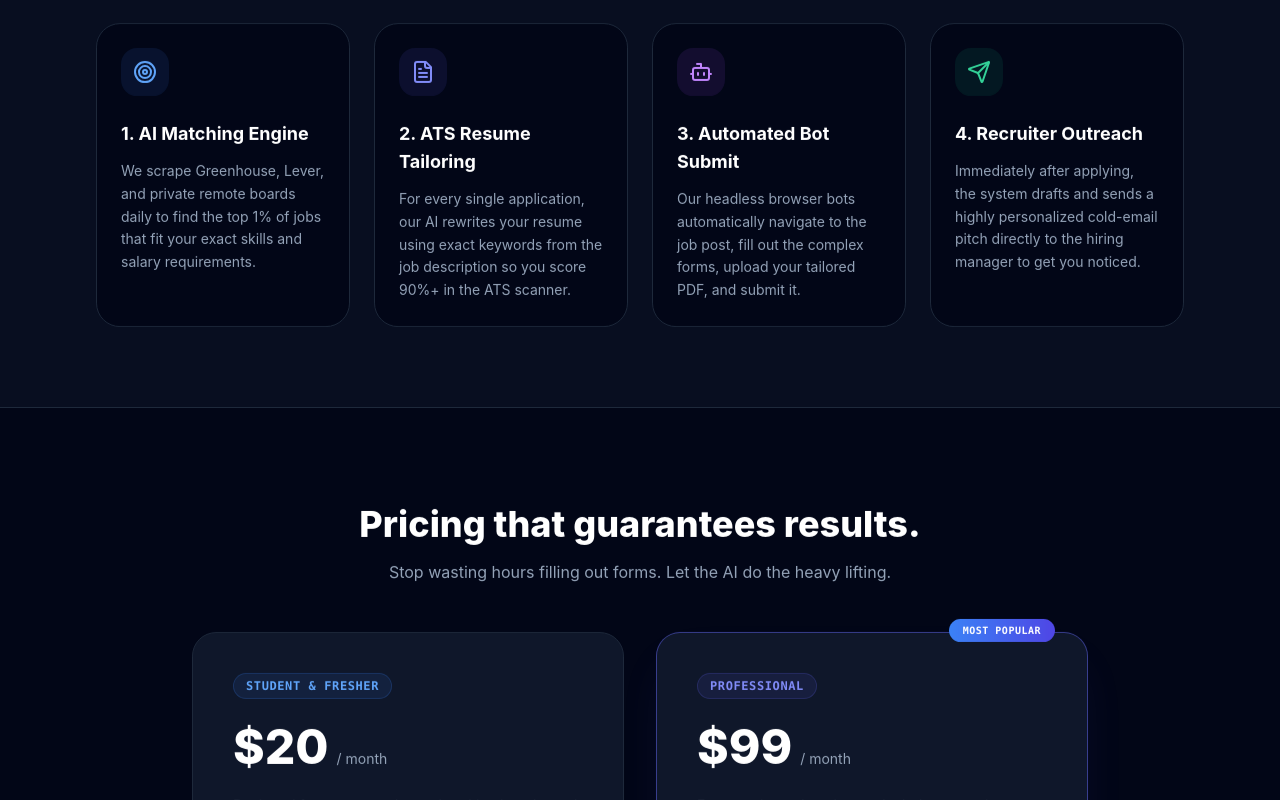
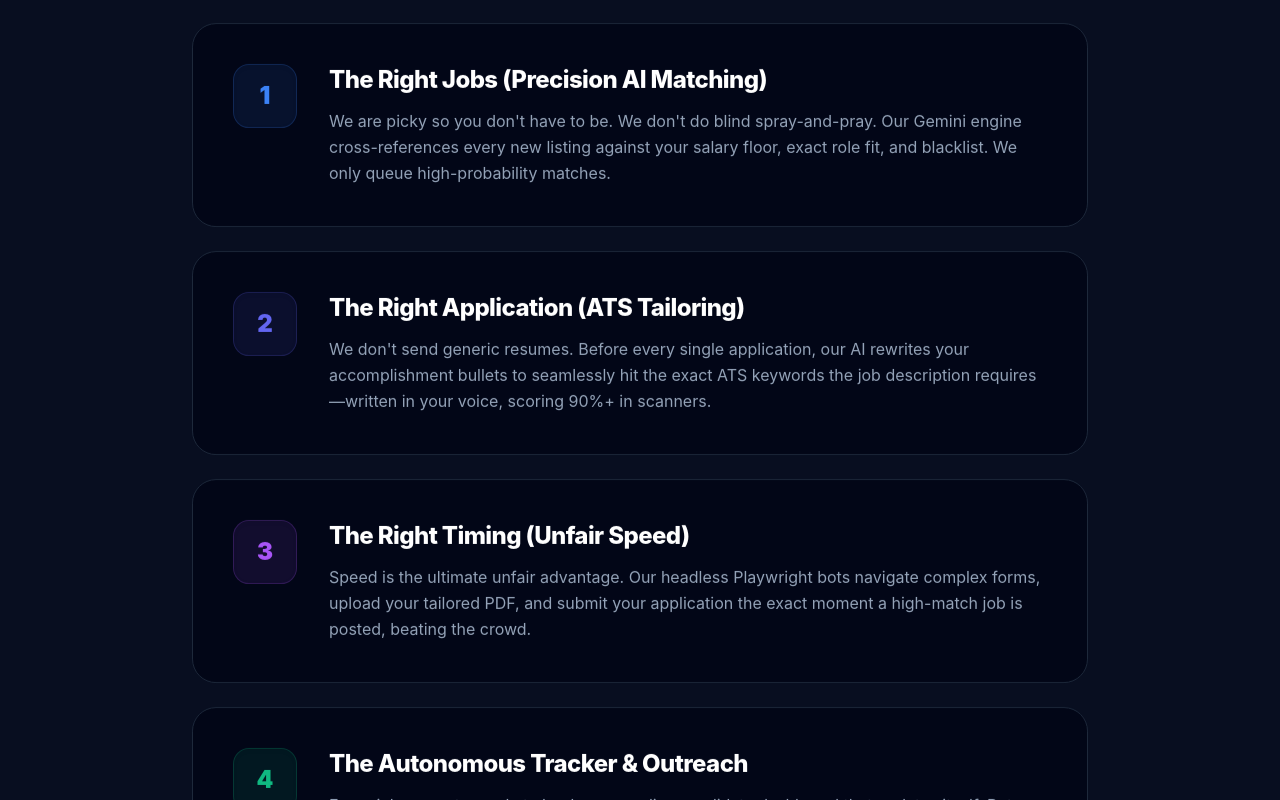
Before and after one commit to kpbhoomika/reverse-recruit-ai, a Next.js app: page / in a window 1280 px wide. Shown: the part 1120-1920 px from the top of the page. Built offline with nearby package versions, Linux system fonts and the light colour scheme.

Commit message:
Refactor landing page features into ApplyBlast-style vertical storytelling flow

```diff
--- a/app/page.tsx
+++ b/app/page.tsx
@@ -114,50 +114,58 @@ export default function LandingPage() {
 
           <div
             ref={featuresReveal.ref}
-            className={`grid grid-cols-1 md:grid-cols-2 lg:grid-cols-4 gap-6 reveal-init ${featuresReveal.isVisible ? "reveal-visible" : ""}`}
+            className={`flex flex-col gap-6 max-w-4xl mx-auto reveal-init ${featuresReveal.isVisible ? "reveal-visible" : ""}`}
           >
             {/* Feature 1 */}
-            <div className="bg-slate-950 border border-slate-800 p-6 rounded-3xl hover:border-blue-500/50 transition-colors">
-              <div className="h-12 w-12 rounded-2xl bg-blue-500/10 flex items-center justify-center mb-6">
-                <Target className="h-6 w-6 text-blue-400" />
+            <div className="bg-slate-950 border border-slate-800 p-8 sm:p-10 rounded-3xl hover:border-blue-500/50 transition-colors flex flex-col sm:flex-row gap-8 items-start">
+              <div className="h-16 w-16 shrink-0 rounded-2xl bg-blue-500/10 flex items-center justify-center shadow-inner border border-blue-500/20">
+                <span className="text-2xl font-black text-blue-500">1</span>
               </div>
-              <h3 className="text-lg font-bold text-white mb-3">1. AI Matching Engine</h3>
-              <p className="text-sm text-slate-400 leading-relaxed">
-                We scrape Greenhouse, Lever, and private remote boards daily to find the top 1% of jobs that fit your exact skills and salary requirements.
-              </p>
+              <div>
+                <h3 className="text-2xl font-extrabold text-white mb-3 tracking-tight">The Right Jobs (Precision AI Matching)</h3>
+                <p className="text-base text-slate-400 leading-relaxed">
+                  We are picky so you don't have to be. We don't do blind spray-and-pray. Our Gemini engine cross-references every new listing against your salary floor, exact role fit, and blacklist. We only queue high-probability matches.
+                </p>
+              </div>
             </div>
 
             {/* Feature 2 */}
-            <div className="bg-slate-950 border border-slate-800 p-6 rounded-3xl hover:border-indigo-500/50 transition-colors">
-              <div className="h-12 w-12 rounded-2xl bg-indigo-500/10 flex items-center justify-center mb-6">
-                <FileText className="h-6 w-6 text-indigo-400" />
+            <div className="bg-slate-950 border border-slate-800 p-8 sm:p-10 rounded-3xl hover:border-indigo-500/50 transition-colors flex flex-col sm:flex-row gap-8 items-start">
+              <div className="h-16 w-16 shrink-0 rounded-2xl bg-indigo-500/10 flex items-center justify-center shadow-inner border border-indigo-500/20">
+                <span className="text-2xl font-black text-indigo-500">2</span>
               </div>
-              <h3 className="text-lg font-bold text-white mb-3">2. ATS Resume Tailoring</h3>
-              <p className="text-sm text-slate-400 leading-relaxed">
-                For every single application, our AI rewrites your resume using exact keywords from the job description so you score 90%+ in the ATS scanner.
-              </p>
+              <div>
+                <h3 className="text-2xl font-extrabold text-white mb-3 tracking-tight">The Right Application (ATS Tailoring)</h3>
+                <p className="text-base text-slate-400 leading-relaxed">
+                  We don't send generic resumes. Before every single application, our AI rewrites your accomplishment bullets to seamlessly hit the exact ATS keywords the job description requires—written in your voice, scoring 90%+ in scanners.
+                </p>
+              </div>
             </div>
 
             {/* Feature 3 */}
-            <div className="bg-slate-950 border border-slate-800 p-6 rounded-3xl hover:border-purple-500/50 transition-colors">
-              <div className="h-12 w-12 rounded-2xl bg-purple-500/10 flex items-center justify-center mb-6">
-                <Bot className="h-6 w-6 text-purple-400" />
+            <div className="bg-slate-950 border border-slate-800 p-8 sm:p-10 rounded-3xl hover:border-purple-500/50 transition-colors flex flex-col sm:flex-row gap-8 items-start">
+              <div className="h-16 w-16 shrink-0 rounded-2xl bg-purple-500/10 flex items-center justify-center shadow-inner border border-purple-500/20">
+                <span className="text-2xl font-black text-purple-500">3</span>
               </div>
-              <h3 className="text-lg font-bold text-white mb-3">3. Automated Bot Submit</h3>
-              <p className="text-sm text-slate-400 leading-relaxed">
-                Our headless browser bots automatically navigate to the job post, fill out the complex forms, upload your tailored PDF, and submit it.
-              </p>
+              <div>
+                <h3 className="text-2xl font-extrabold text-white mb-3 tracking-tight">The Right Timing (Unfair Speed)</h3>
+                <p className="text-base text-slate-400 leading-relaxed">
+                  Speed is the ultimate unfair advantage. Our headless Playwright bots navigate complex forms, upload your tailored PDF, and submit your application the exact moment a high-match job is posted, beating the crowd.
+                </p>
+              </div>
             </div>
 
             {/* Feature 4 */}
-            <div className="bg-slate-950 border border-slate-800 p-6 rounded-3xl hover:border-emerald-500/50 transition-colors">
-              <div className="h-12 w-12 rounded-2xl bg-emerald-500/10 flex items-center justify-center mb-6">
-                <Send className="h-6 w-6 text-emerald-400" />
+            <div className="bg-slate-950 border border-slate-800 p-8 sm:p-10 rounded-3xl hover:border-emerald-500/50 transition-colors flex flex-col sm:flex-row gap-8 items-start">
+              <div className="h-16 w-16 shrink-0 rounded-2xl bg-emerald-500/10 flex items-center justify-center shadow-inner border border-emerald-500/20">
+                <span className="text-2xl font-black text-emerald-500">4</span>
               </div>
-              <h3 className="text-lg font-bold text-white mb-3">4. Recruiter Outreach</h3>
-              <p className="text-sm text-slate-400 leading-relaxed">
-                Immediately after applying, the system drafts and sends a highly personalized cold-email pitch directly to the hiring manager to get you noticed.
-              </p>
+              <div>
+                <h3 className="text-2xl font-extrabold text-white mb-3 tracking-tight">The Autonomous Tracker & Outreach</h3>
+                <p className="text-base text-slate-400 leading-relaxed">
+                  Every job you auto-apply to lands on your live candidate dashboard that updates itself. But we don't stop there: our system immediately drafts and sends a highly personalized cold-email pitch directly to the hiring manager.
+                </p>
+              </div>
             </div>
           </div>
         </div>
```
Also changed, not shown: update_features.js (added, +70 -0 lines).
